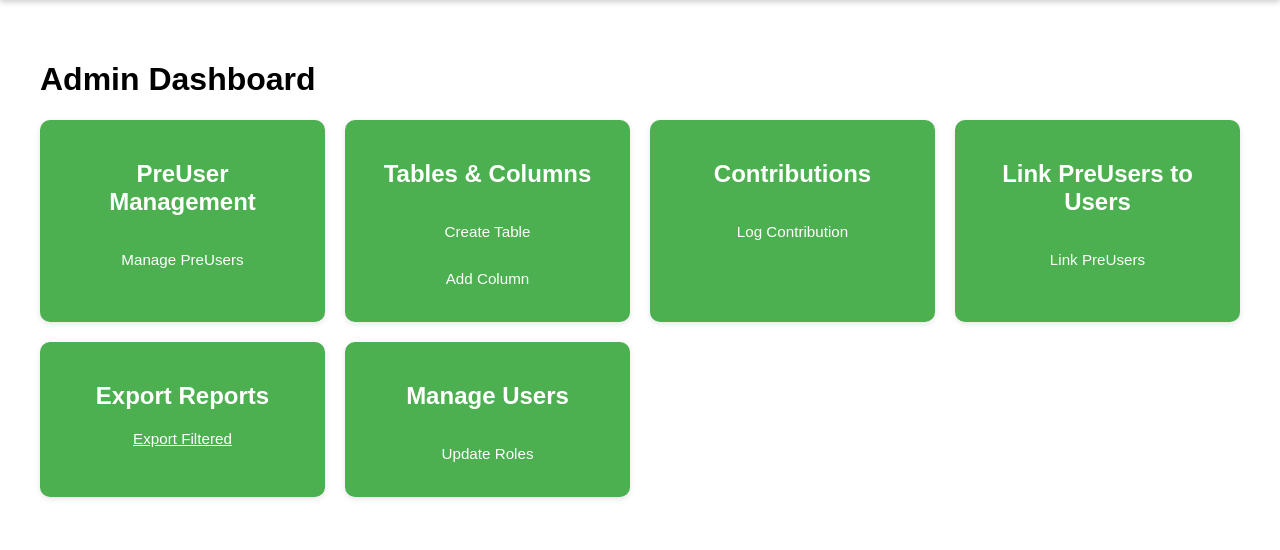
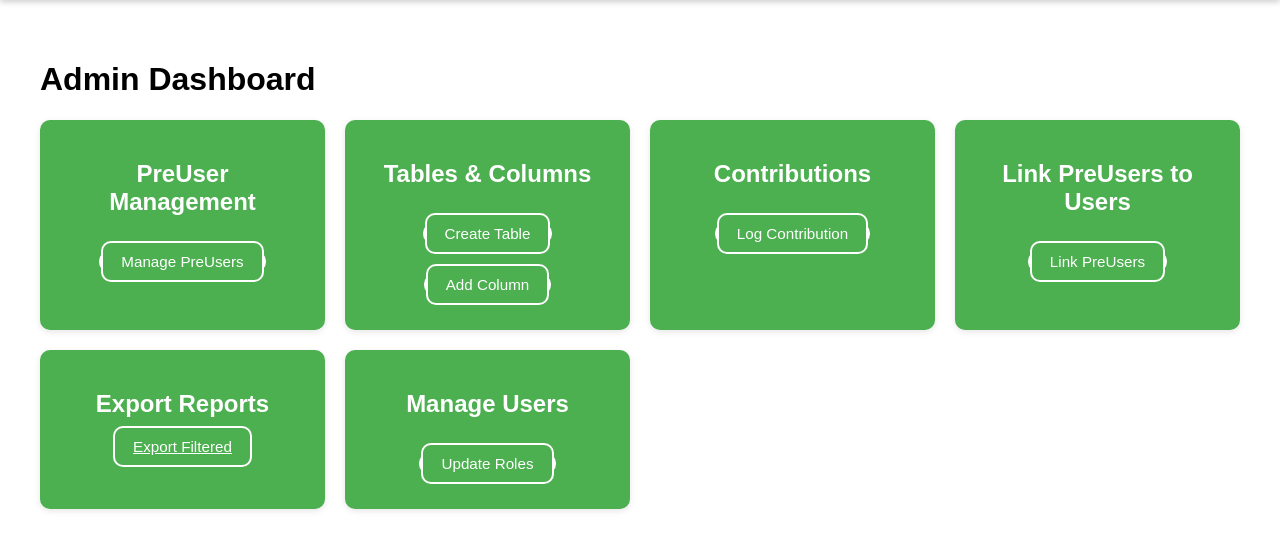
Before and after one commit to Ifeanyi-design/irapada_ogo_youths, a Flask app: page /admin/mass-data in a window 1280 px wide. Shown: the part 94-644 px from the top of the page. Run offline with Flask 3, Linux system fonts and the light colour scheme; a user stored in the database is signed in; tables that the repository leaves empty hold one stand-in row (values such as "Sample post"); grey boxes marked "Sample" are stand-in pictures.

Commit message:
style update

```diff
--- a/static/styles.css
+++ b/static/styles.css
@@ -1143,10 +1143,10 @@ body {
         grid-template-columns: repeat(2, 1fr); /* 2 cards per row */
     }
     .dashboard-sections .dashboard-card a{
-        font-size: 20px;
+        font-size: 30px;
     }
     .dashboard-sections .dashboard-card a .btn{
-        font-size: 30px;
+        font-size: 20px;
     }
     .form-container {
         width: 80%;
@@ -1353,3 +1353,20 @@ body {
         padding: 10px;
     }
 }
+
+.dashboard-sections .dashboard-card a{
+   border: 2px solid white;
+   border-radius: 10px;
+}
+.dashboard-sections .dashboard-card a .btn{
+  border: 2px solid white;
+  border-radius: 10px;
+}
+.dashboard-sections .dashboard-card a:hover{
+   background-color: white;
+   color: green;
+}
+.dashboard-sections .dashboard-card a .btn:hover{
+  background-color: white;
+  color: green;
+}
```
